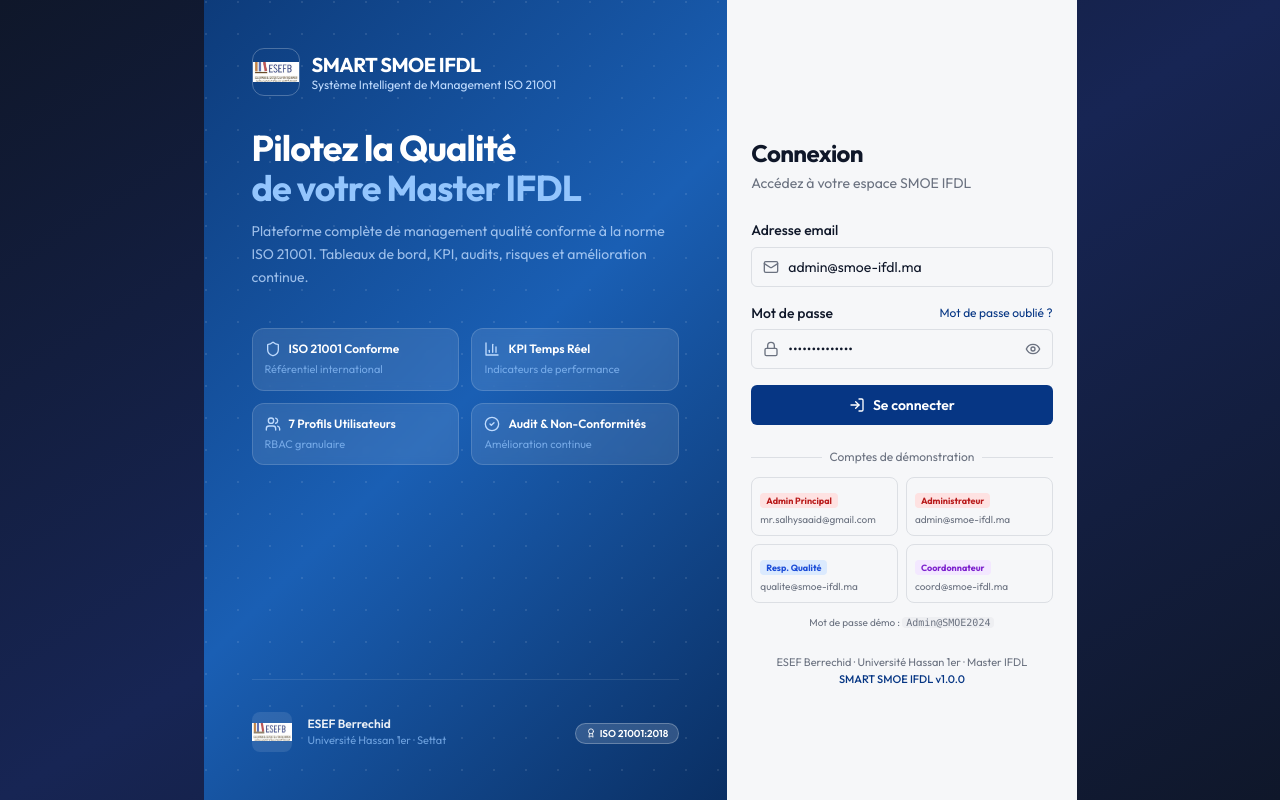
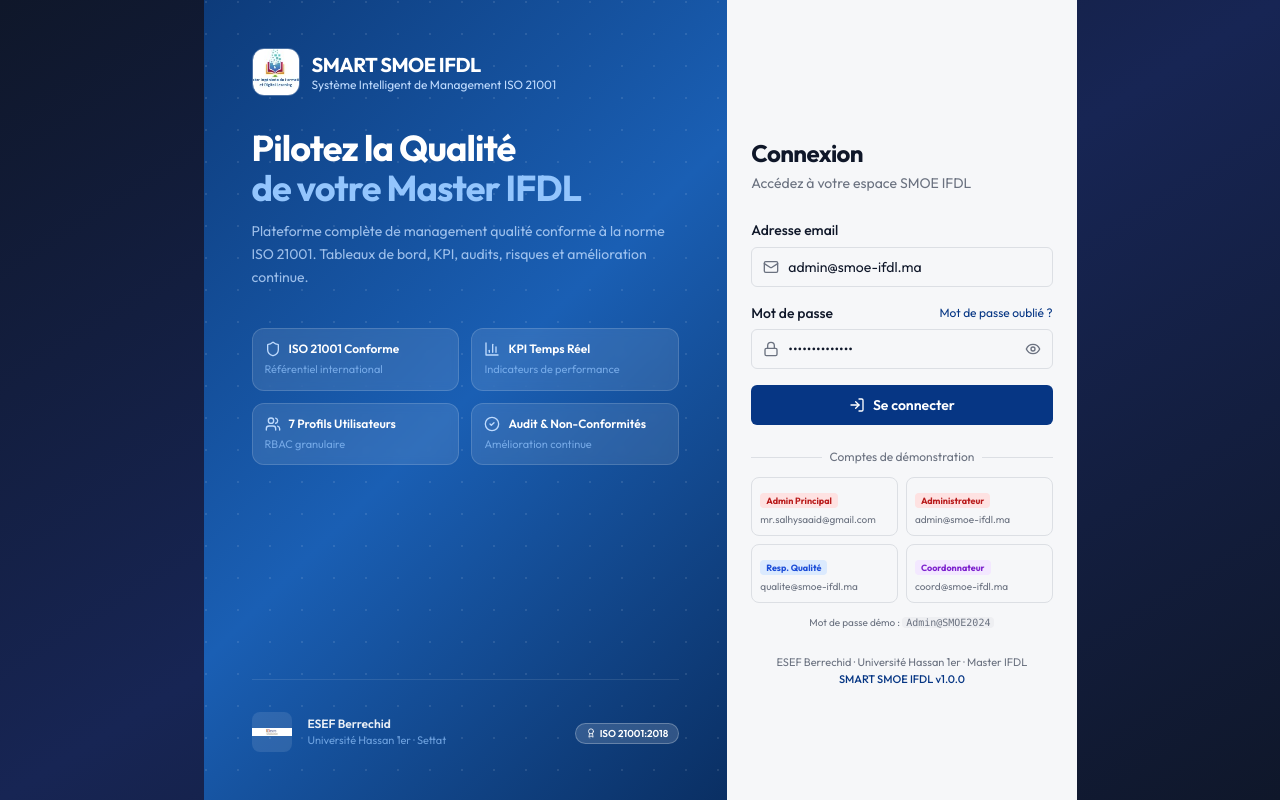
Before and after one commit to ssaaid/smart-smoe-ifdl, a Next.js app in the folder frontend/: page /login in a window 1280 px wide. Built offline with nearby package versions, Linux system fonts and the light colour scheme; no server answers.

Commit message:
Revert "feat(logo): replace old logo with new ESEF logo"
This reverts commit 54ca30507fe9b2975ca042f7550d781cc7a0b9e1.

```diff
--- a/frontend/src/app/(auth)/login/page.tsx
+++ b/frontend/src/app/(auth)/login/page.tsx
@@ -96,7 +96,7 @@
           <div>
             <div className="flex items-center gap-3 mb-8">
               <div className="w-12 h-12 rounded-xl overflow-hidden border border-white/25">
-                <Image src="/logo-esef.jpg" alt="ESEF Logo" width={48} height={48} className="object-contain w-full h-full" />
+                <Image src="/logo.jpeg" alt="ESEF Logo" width={48} height={48} className="object-cover w-full h-full" />
               </div>
               <div>
                 <h1 className="text-white font-bold text-xl leading-tight">SMART SMOE IFDL</h1>
@@ -165,7 +165,7 @@
           {/* Mobile logo */}
           <div className="flex items-center gap-3 lg:hidden">
             <div className="w-10 h-10 rounded-xl overflow-hidden">
-              <Image src="/logo-esef.jpg" alt="ESEF Logo" width={40} height={40} className="object-contain w-full h-full" />
+              <Image src="/logo.jpeg" alt="ESEF Logo" width={40} height={40} className="object-cover w-full h-full" />
             </div>
             <div>
               <h1 className="font-bold text-lg leading-tight">SMART SMOE IFDL</h1>
```
Also changed, not shown: frontend/public/logo-esef.jpg.
